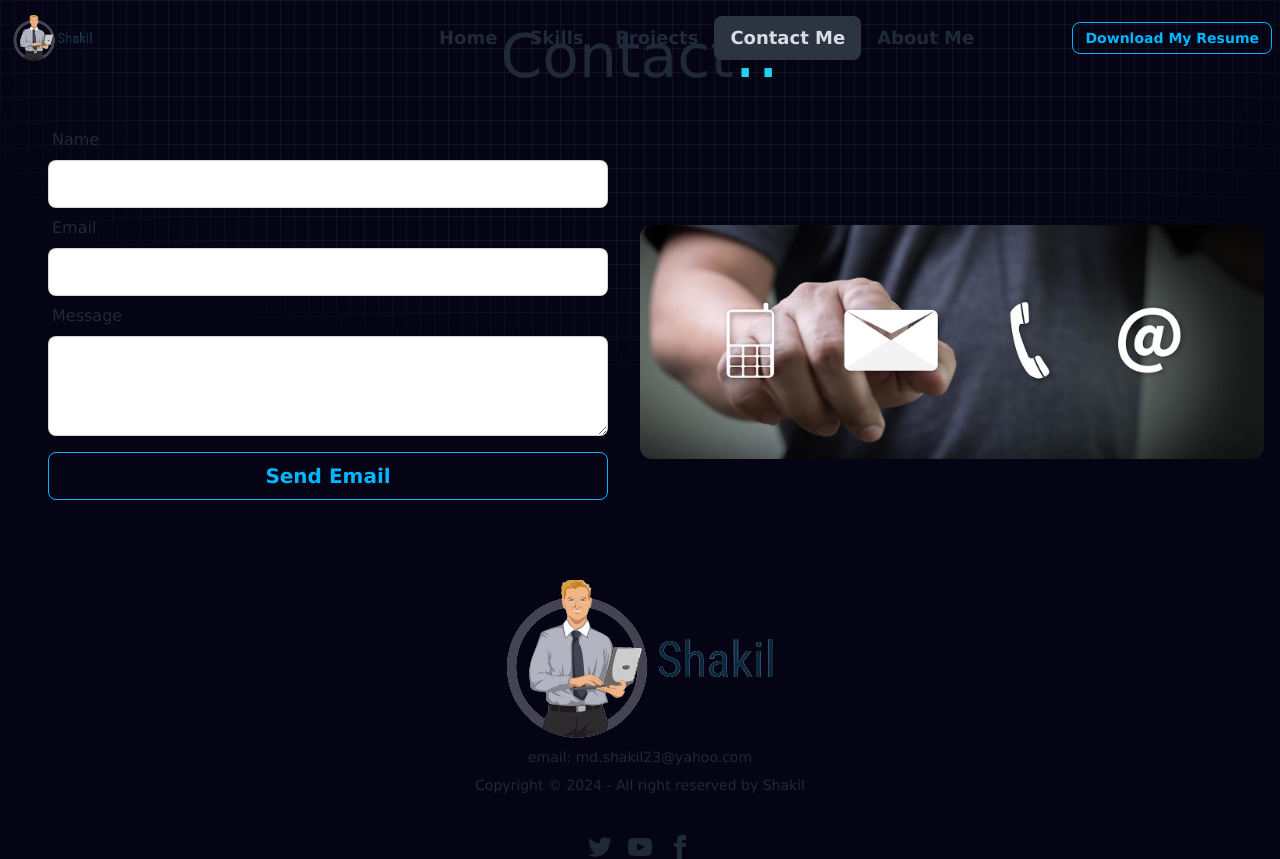
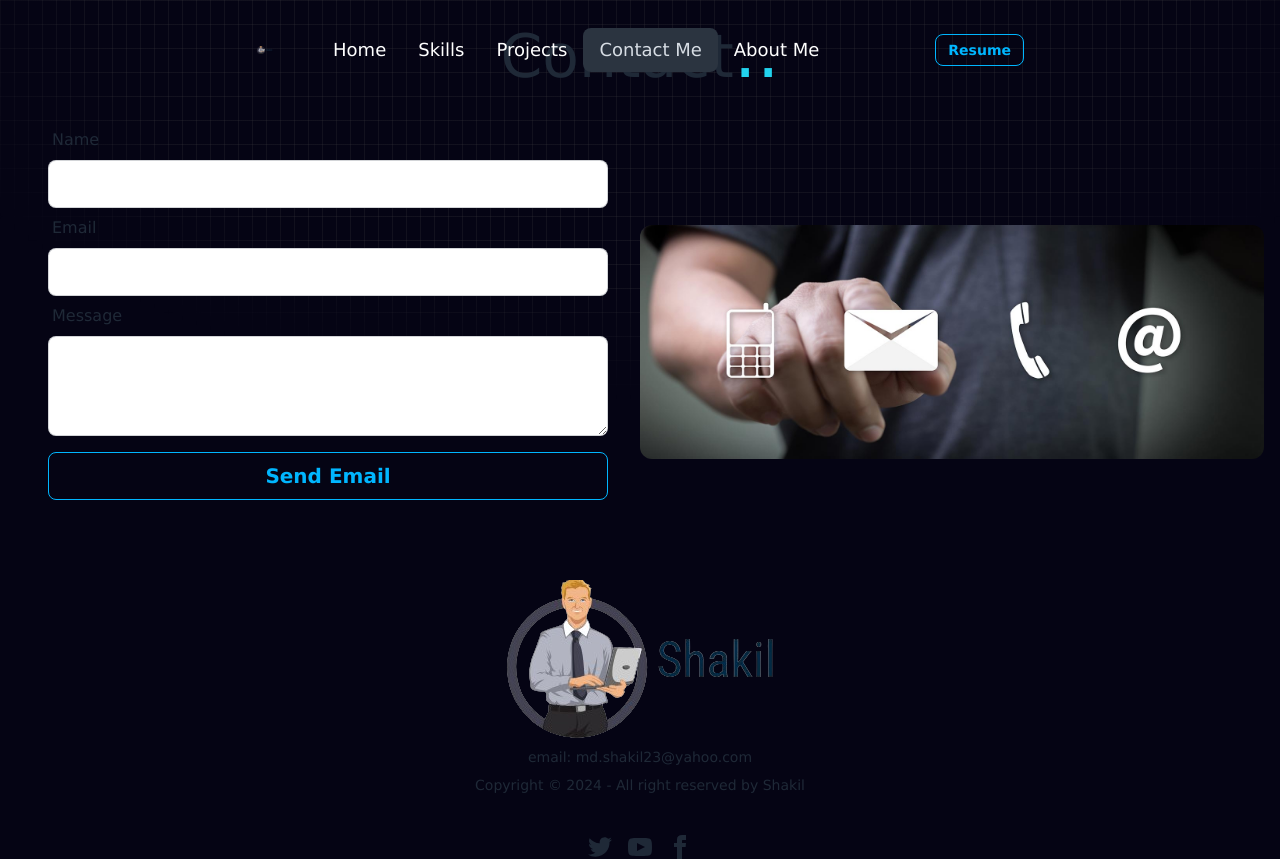
Before and after one commit to mdshakil04/my-portfolio, a React (Vite) app: page /contactMe in a window 1280 px wide. Built offline with nearby package versions, Linux system fonts and the light colour scheme.

Commit message:
Navbar updated

```diff
--- a/src/Components/Navbar/Navbar.jsx
+++ b/src/Components/Navbar/Navbar.jsx
@@ -1,9 +1,18 @@
 /* eslint-disable no-unused-vars */
 import React, { useContext, useEffect, useState } from "react";
 import { Link, NavLink } from "react-router-dom";
-import logo from "../../assets/new-logo.png"
+import logo from "../../assets/new-logo.png";
 
 const Navbar = () => {
+  const [isScrolled, setIsScrolled] = useState(false);
+  useEffect(() => {
+    const handleScroll = () => {
+      setIsScrolled(window.scrollY > 50);
+    };
+
+    window.addEventListener("scroll", handleScroll);
+    return () => window.removeEventListener("scroll", handleScroll);
+  }, []);
   const navLinks = (
     <>
       <li>
@@ -24,7 +33,11 @@ const Navbar = () => {
     </>
   );
   return (
-    <div className="navbar fixed font-bold rounded-xl" >
+    // className="navbar fixed font-bold rounded-xl"
+    <nav  className={`fixed top-0 w-full z-50 transition duration-300 px-[7vw] md:px-[7vw] lg:px-[20vw] ${
+        isScrolled ? "bg-[#050414] bg-opacity-50 backdrop-blur-md shadow-md" : "bg-transparent"
+      }`}>
+      <div className=" text-white py-5 flex justify-between items-center">
         <div className="">
           <img className="w-2/3" src={logo} alt="MD Shakil" />
         </div>
@@ -59,9 +72,17 @@ const Navbar = () => {
           <ul className="menu menu-horizontal px-1 text-lg">{navLinks}</ul>
         </div>
         <div className="navbar-end ">
-        <a href="https://drive.google.com/file/d/16B9DIT8j74L4zplGi0Tto8pweM-sHKWw/view?usp=sharing" download target="blank"  className="btn btn-sm btn-outline ml-24 w-auto btn-info">Download My Resume</a>
+          <a
+            href="https://drive.google.com/file/d/16B9DIT8j74L4zplGi0Tto8pweM-sHKWw/view?usp=sharing"
+            download
+            target="blank"
+            className="btn btn-sm btn-outline ml-24 w-auto btn-info"
+          >
+            Resume
+          </a>
         </div>
       </div>
+    </nav>
   );
   // https://drive.google.com/file/d/16B9DIT8j74L4zplGi0Tto8pweM-sHKWw/view?usp=sharing
 };
```
Lines whose indentation alone changed are shown as unchanged.
